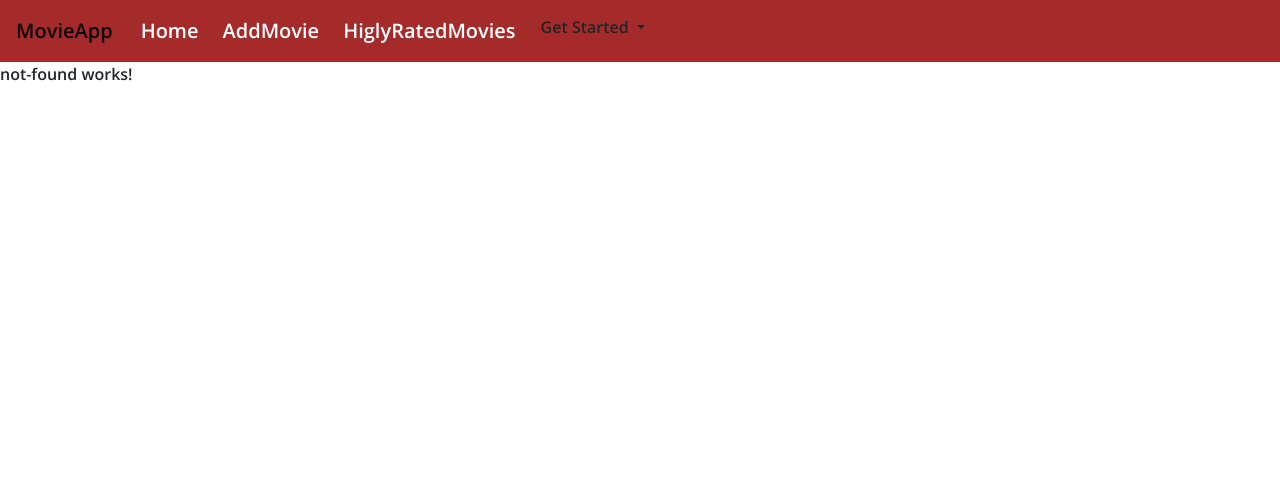
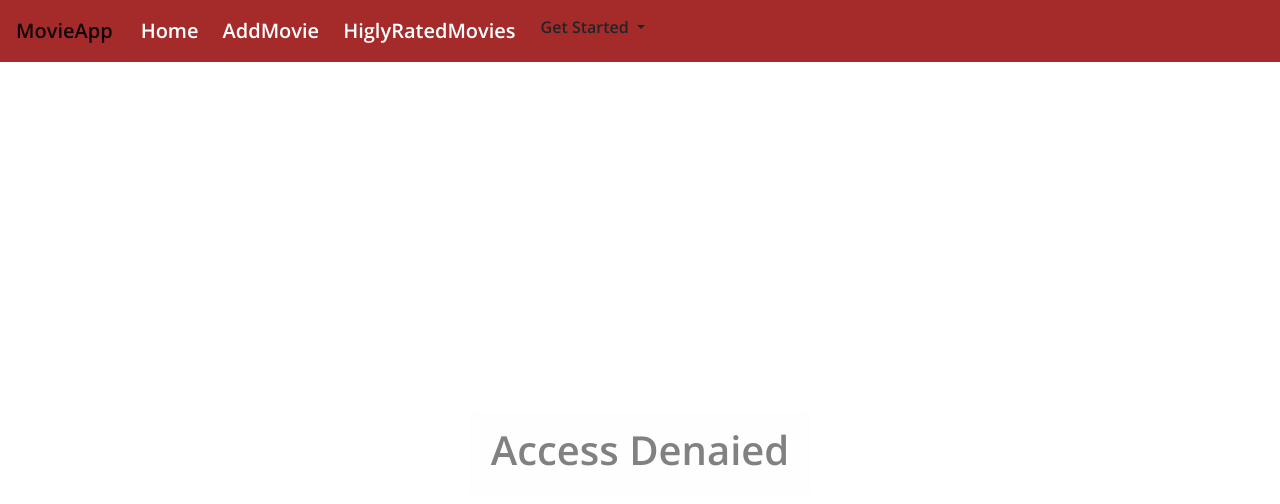
Before and after one commit to mhmdwSamir/Movie-App, an Angular app in the folder front-end/: page /access-denaied in a window 1280 px wide. Shown: the top 504 px of the page. Built offline with nearby package versions, Linux system fonts and the light colour scheme.

Commit message:
Create access denied component and route

```diff
--- a/front-end/src/app/app-routing.module.ts
+++ b/front-end/src/app/app-routing.module.ts
@@ -4,14 +4,24 @@ import { ListMoviesComponent } from './list-movies/list-movies.component';
 import { UpdateMovieComponent } from './update-movie/update-movie.component';
 import { CreateMovieComponent } from './create-movie/create-movie.component';
 import { NotFoundComponent } from './not-found/not-found.component';
+import { AccessDenaiedComponent } from './sharing/components/access-denaied/access-denaied.component';
+import { AuthGuard } from './@core/guards/auth.guard';
 const routes: Routes = [
   { path: '', component: ListMoviesComponent },
   { path: ':id/update', component: UpdateMovieComponent },
-  { path: 'create', component: CreateMovieComponent },
+  {
+    path: 'create',
+    component: CreateMovieComponent,
+    canActivate: [AuthGuard]
+  },
   {
     path: 'settings',
     loadChildren: () =>
       import('./modules/modules.module').then((m) => m.ModulesModule),
+  },
+  {
+    path: 'access-denaied',
+    component: AccessDenaiedComponent
   },
   { path: '**', component: NotFoundComponent },
 ];
--- /dev/null
+++ b/front-end/src/app/sharing/components/access-denaied/access-denaied.component.html
@@ -0,0 +1,8 @@
+<div class="d-flex justify-content-center align-items-center"
+    style="min-height: 100vh;">
+    <div class="alert alert-light">
+        <h1>
+            Access Denaied
+        </h1>
+    </div>
+</div>
--- /dev/null
+++ b/front-end/src/app/sharing/components/access-denaied/access-denaied.component.ts
@@ -0,0 +1,15 @@
+import { Component, OnInit } from '@angular/core';
+
+@Component({
+  selector: 'app-access-denaied',
+  templateUrl: './access-denaied.component.html',
+  styleUrls: ['./access-denaied.component.css']
+})
+export class AccessDenaiedComponent implements OnInit {
+
+  constructor() { }
+
+  ngOnInit(): void {
+  }
+
+}
```
Also changed, not shown: front-end/src/app/sharing/components/access-denaied/access-denaied.component.css (added), 1 other file (tests, documents, lock files or other folders).
